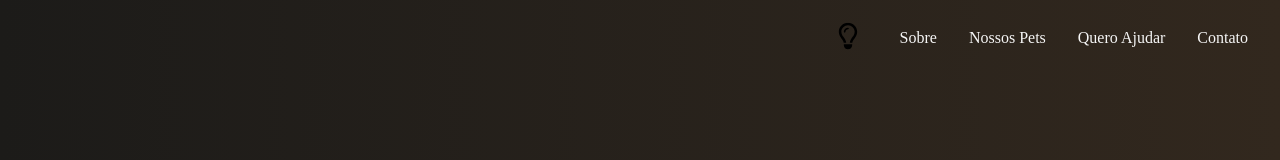
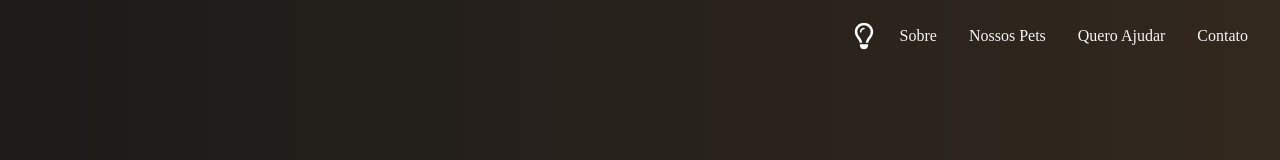
Before and after one commit to dev-carol/lar-iluminado, a React (Vite) app: page / in a window 1280 px wide. Shown: the top 160 px of the page. Built offline with nearby package versions, Linux system fonts and the light colour scheme.

Commit message:
refactor: lightbutton

```diff
--- a/src/components/light/Light.tsx
+++ b/src/components/light/Light.tsx
@@ -5,7 +5,6 @@ const LightButton = () => {
     <LightContainer>
       <Svg
         xmlns="http://www.w3.org/2000/svg"
-
         viewBox="0 0 384 512"
         className="svg"
       >
--- a/src/components/light/styles.ts
+++ b/src/components/light/styles.ts
@@ -7,8 +7,8 @@ export const LightContainer = styled.button`
   border: none;
   background-color: transparent;
   border-radius: 50%;
-  width: 40px; /* Defina o tamanho desejado */
-  height: 40px; /* Defina o tamanho desejado */
+  width: 40px;
+  height: 40px;
 
   &:hover .svg {
     fill: #f4af03;
@@ -27,6 +27,7 @@ export const Svg = styled.svg`
   transform: translate(-50%, -50%);
   transition: all 0.3s;
   height: 2em;
+  fill: #fff;
 `;
 
 export const Svg2 = styled(Svg)`
--- a/src/components/menu/Menu.tsx
+++ b/src/components/menu/Menu.tsx
@@ -13,10 +13,7 @@ const Menu = () => {
     <>
       <MenuButton onClick={toggleMenu}>☰</MenuButton>
       <MenuContainer open={open}>
-      <MenuItem href="#" onClick={toggleMenu}>
       <LightButton  />
-        </MenuItem>
-
         <MenuItem href="#about-section" onClick={toggleMenu}>
           Sobre
         </MenuItem>
```
